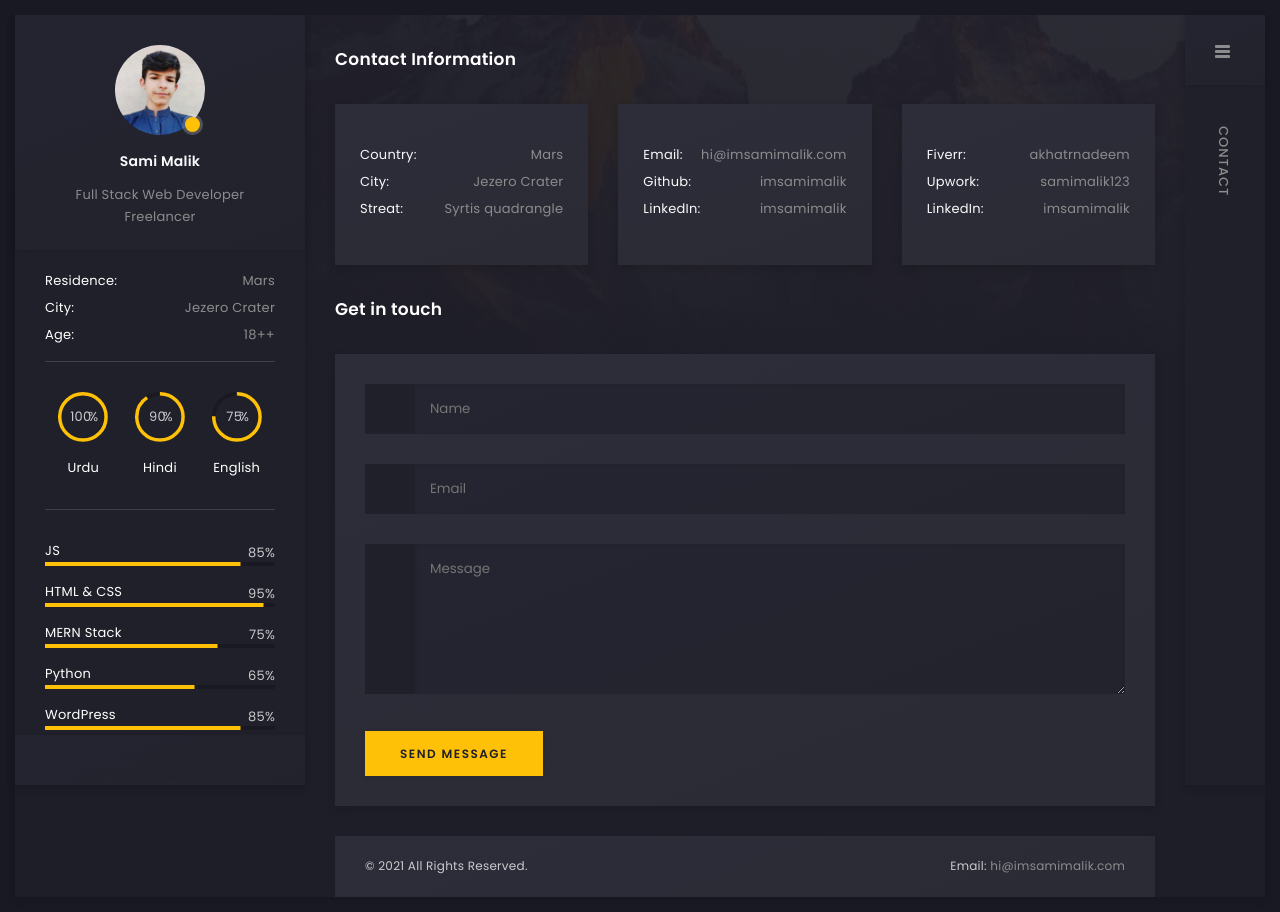
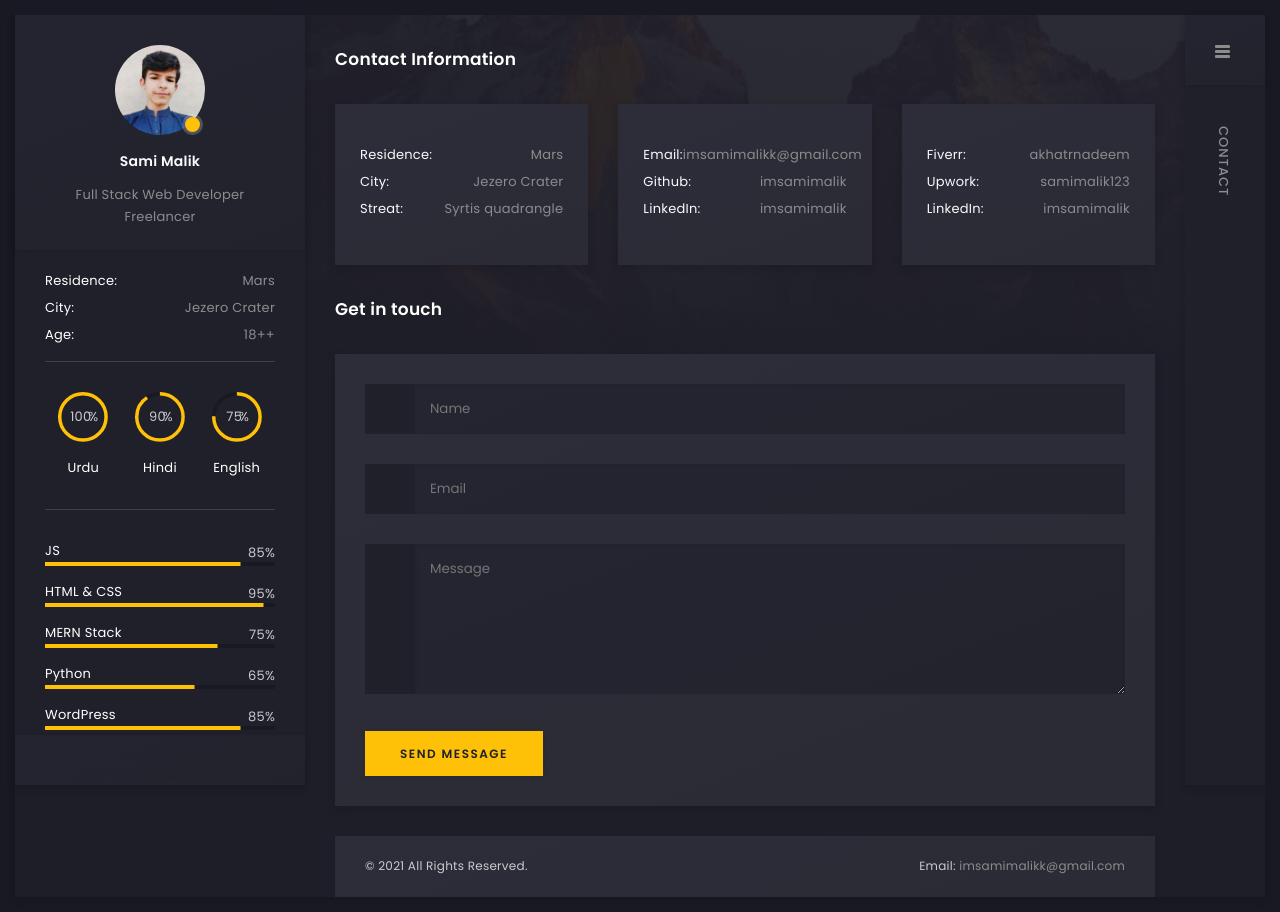
Before and after one commit to imsamimalik/imsamimalik2.0, a React (Create React App) app: page /contact in a window 1280 px wide. Built offline with nearby package versions, Linux system fonts and the light colour scheme; some icons are missing.

Commit message:
removed react spring

```diff
--- a/package.json
+++ b/package.json
@@ -12,9 +12,7 @@
         "react-helmet": "^6.1.0",
         "react-icons-kit": "^1.3.1",
         "react-router-dom": "^5.2.0",
-        "react-router-transition": "^2.1.0",
         "react-scripts": "4.0.3",
-        "react-spring": "^8.0.27",
         "react-typewriter-effect": "^1.0.2",
         "styled-components": "^5.2.1",
         "sweetalert": "^2.1.2",
--- a/src/Components/Footer.js
+++ b/src/Components/Footer.js
@@ -19,7 +19,7 @@ const Footer = () => {
                             rel="noreferrer"
                             target="_blank"
                         >
-                            hi@imsamimalik.com
+                            imsamimalikk@gmail.com
                         </a>
                     </div>
                 </footer>
--- a/src/Pages.js
+++ b/src/Pages.js
@@ -1,11 +1,5 @@
 import React from "react";
-// import Contact from "./Pages/Contact";
-// import About from "./Pages/About";
-// import Portfolio from "./Pages/Portfolio";
-// import Home from "./Pages/Home";
-// import Login from "./Pages/Login";
-import { Route, Switch, useLocation } from "react-router-dom";
-import { useTransition, animated } from "react-spring";
+import { Route, Switch } from "react-router-dom";
 import loadable from "@loadable/component";
 
 const Contact = loadable(() => import("./Pages/Contact"));
@@ -15,27 +9,13 @@ const Home = loadable(() => import("./Pages/Home"));
 const Login = loadable(() => import("./Pages/Login"));
 
 const Pages = () => {
-    let location = useLocation();
-
-    const transitions = useTransition(
-        location,
-        (location) => location.pathname,
-        {
-            from: { opacity: 0 },
-            enter: { opacity: 1 },
-            leave: { opacity: 0 },
-        }
-    );
-
     return (
         <div className="app-content">
             <div className="curtain"></div>
             <div className="top-bg">
                 <div className="bg-overlay"></div>
             </div>
-            {transitions.map(({ item, props, key }) => (
-                <animated.div key={key} style={props}>
-                    <Switch location={item}>
+            <Switch>
                 <Route path="/contact" exact>
                     <Contact />
                 </Route>
@@ -52,8 +32,8 @@ const Pages = () => {
                     <Home />
                 </Route>
             </Switch>
-                </animated.div>
-            ))}
+            {/* </animated.div>
+            ))} */}
         </div>
     );
 };
--- a/src/Pages/AboutStyles.js
+++ b/src/Pages/AboutStyles.js
@@ -75,6 +75,9 @@ export const Intro = styled.div`
         font-size: 16px;
         line-height: 1.6;
         padding: 0 25px;
+        @media (max-width: 550px) {
+            padding: 0;
+        }
         .highlight {
             color: var(--yellow);
         }
--- a/src/Pages/Contact.js
+++ b/src/Pages/Contact.js
@@ -20,7 +20,7 @@ const Contact = () => {
                                     <div>
                                         <ul>
                                             <li>
-                                                <strong>Country:</strong> Mars
+                                                <strong>Residence:</strong> Mars
                                             </li>
                                             <li>
                                                 <strong>City:</strong> Jezero
@@ -42,7 +42,7 @@ const Contact = () => {
                                         <ul>
                                             <li>
                                                 <strong>Email:</strong>{" "}
-                                                hi@imsamimalik.com
+                                                imsamimalikk@gmail.com
                                             </li>
                                             <li>
                                                 <strong>Github:</strong>{" "}
```
Lines whose indentation alone changed are shown as unchanged.
